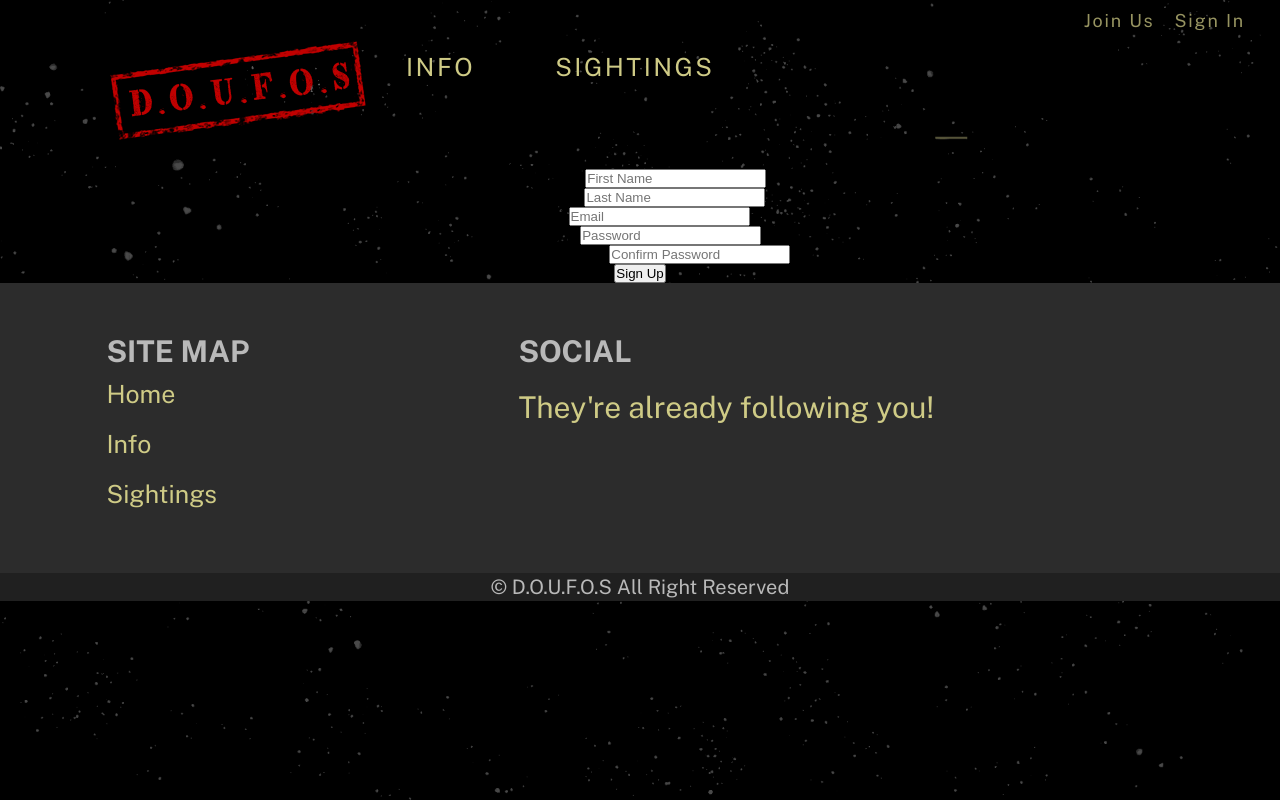
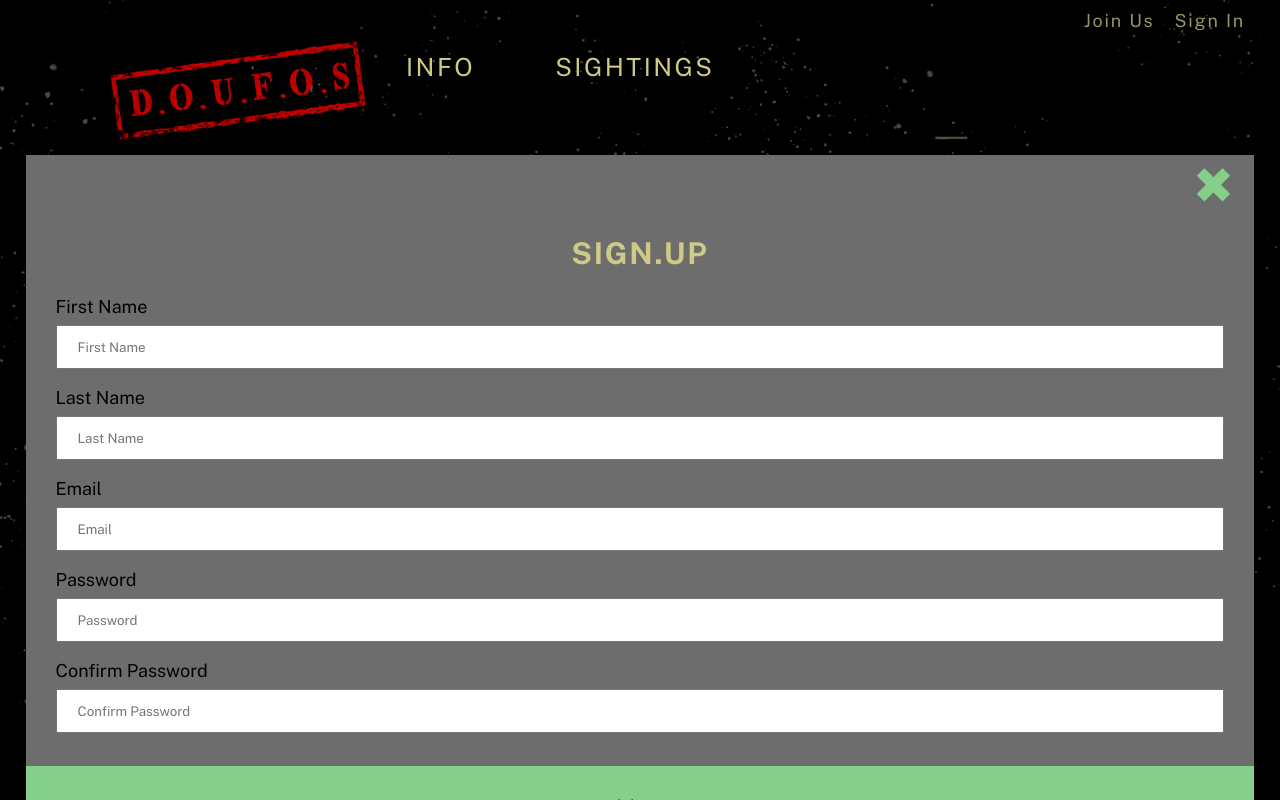
Before and after one commit to zreggert/doufos, a React (Create React App) app in the folder client/: page /joinus in a window 1280 px wide. Built offline with nearby package versions, Linux system fonts and the light colour scheme.

Commit message:
Added css sign up

```diff
--- a/client/src/App.js
+++ b/client/src/App.js
@@ -13,8 +13,8 @@ import Footer from "./components/Footer";
 import Navbot from "./components/Navbot";
 import Navtop from "./components/Navtop";
 import Header from "./components/Header";
-import Joinus from "./components/Signup";
 // Impoting Pages
+import Joinus from "./pages/Joinus";
 import Map from "./pages/Map";
 import Info from "./pages/Info";
 // Importing a CSS file
--- a/client/src/components/Signup.js
+++ b/client/src/components/Signup.js
@@ -1,18 +1,17 @@
-import React, { useState } from 'react';
-
-import { useMutation } from '@apollo/client';
-import { ADD_USER } from '../utils/mutations'
-
-
-import Auth from '../utils/auth';
+import React, { useState } from "react";
+import { useMutation } from "@apollo/client";
+import { ADD_USER } from "../utils/mutations";
+import Auth from "../utils/auth";
+import { Link } from "react-router-dom";
+// Importing a CSS file
+import "../css/sign-up.css";
 
 const Signup = () => {
-
   const [formState, setFormState] = useState({
-        first_name: '',
-        last_name: '',
-        email: '',
-        password: '',
+    first_name: "",
+    last_name: "",
+    email: "",
+    password: "",
   });
 
   const [addUser] = useMutation(ADD_USER);
@@ -22,7 +21,7 @@ const Signup = () => {
 
     setFormState({
       ...formState,
-            [name]: value
+      [name]: value,
     });
   };
 
@@ -42,52 +41,83 @@ const Signup = () => {
       });
       Auth.login(data.addUser.token);
     } catch (err) {
-            console.log(err)
+      console.log(err);
     }
   };
 
-
   return (
+    <section className="sign-up">
+      <div className="exit">
+        <Link className="exit-link" to="/">
+          &#10006;
+        </Link>
+      </div>
       <form onSubmit={handleSubmit}>
-            <h3>Sign Up</h3>
+        <h3>Sign.Up</h3>
 
         <div className="form-group">
           <label>First Name</label>
-                <input type="text" className="form-control" placeholder="First Name" value={formState.fistName} onChange={handleChange}
+          <input
+            type="text"
+            className="form-control"
+            placeholder="First Name"
+            value={formState.fistName}
+            onChange={handleChange}
             // {e => this.firstName = e.target.value}
           />
         </div>
 
         <div className="form-group">
           <label>Last Name</label>
-                <input type="text" className="form-control" placeholder="Last Name" value={formState.lastName} onChange={handleChange}
+          <input
+            type="text"
+            className="form-control"
+            placeholder="Last Name"
+            value={formState.lastName}
+            onChange={handleChange}
             // {e => this.lastName = e.target.value}
           />
         </div>
 
         <div className="form-group">
           <label>Email</label>
-                <input type="email" className="form-control" placeholder="Email" value={formState.email} onChange={handleChange}
+          <input
+            type="email"
+            className="form-control"
+            placeholder="Email"
+            value={formState.email}
+            onChange={handleChange}
             // {e => this.email = e.target.value}
           />
         </div>
 
         <div className="form-group">
           <label>Password</label>
-                <input type="password" className="form-control" placeholder="Password" value={formState.password} onChange={handleChange}
+          <input
+            type="password"
+            className="form-control"
+            placeholder="Password"
+            value={formState.password}
+            onChange={handleChange}
             // {e => this.password = e.target.value}
           />
         </div>
 
         <div className="form-group">
           <label>Confirm Password</label>
-                <input type="password" className="form-control" placeholder="Confirm Password" value={formState.confirmPassword} onChange={handleChange}
+          <input
+            type="password"
+            className="form-control"
+            placeholder="Confirm Password"
+            value={formState.confirmPassword}
+            onChange={handleChange}
             // {e => this.confirmPassword = e.target.value}
           />
         </div>
 
-            <button className="btn btn-primary btn-block">Sign Up</button>
+        <button className="btn btn-primary btn-block">Join us</button>
       </form>
+    </section>
   );
 };
 
--- /dev/null
+++ b/client/src/css/join-us.css
@@ -0,0 +1,4 @@
+.join-us {
+  padding: 1vh 0px 2vh 0px;
+  min-height: 81vh;
+}
--- /dev/null
+++ b/client/src/css/sign-up.css
@@ -0,0 +1,70 @@
+.sign-up {
+  width: 96vw;
+  padding: 0px 0px 0px 0px;
+  margin: 0px auto;
+  background-color: var(--mid-gray-color);
+  font-family: var(--primary-fonts);
+}
+
+form h3 {
+  color: var(--yellow-color);
+  letter-spacing: 0.06em;
+  padding: 0px 0px 0px 0px;
+  margin: 20px 0px;
+  font-size: 30px;
+  text-transform: uppercase;
+}
+
+.form-group {
+  text-align: left;
+  padding: 5px 30px 5px 30px;
+}
+
+.form-group label {
+  font-family: var(--primary-fonts);
+  font-size: 18px;
+  padding: 0px 10px 0px 0px;
+}
+
+.form-group input {
+  font-family: var(--primary-fonts);
+  width: 100%;
+  padding: 12px 20px;
+  margin: 8px 0;
+  box-sizing: border-box;
+}
+
+.btn {
+  font-family: var(--primary-fonts);
+  background-color: var(--green-color);
+  width: 100%;
+  margin: 20px 0px 0px 0px;
+  border: none;
+  color: var(--footer-background);
+  padding: 30px 32px;
+  text-align: center;
+  text-decoration: none;
+  display: inline-block;
+  font-size: 16px;
+  cursor: pointer;
+}
+
+@media only screen and (min-width: 1024px) {
+}
+
+@media only screen and (min-width: 1824px) {
+  .sign-up {
+    width: 30vw;
+    padding: 0px 0px 0px 0px;
+  }
+
+  form h3 {
+    font-size: 60px;
+    margin: 0px 0px;
+  }
+  .btn {
+    margin: 20px 0px 0px 0px;
+    padding: 20px 32px;
+    font-size: 30px;
+  }
+}
--- /dev/null
+++ b/client/src/pages/Joinus.js
@@ -0,0 +1,10 @@
+import Signup from "../components/Signup";
+import "../css/join-us.css";
+
+export default function Joinus() {
+  return (
+    <div className="join-us">
+      <Signup />
+    </div>
+  );
+}
```
Lines whose indentation alone changed are shown as unchanged.
